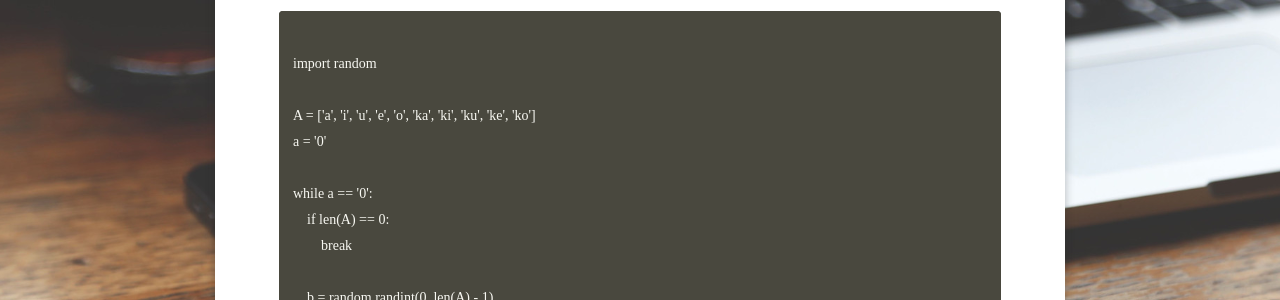
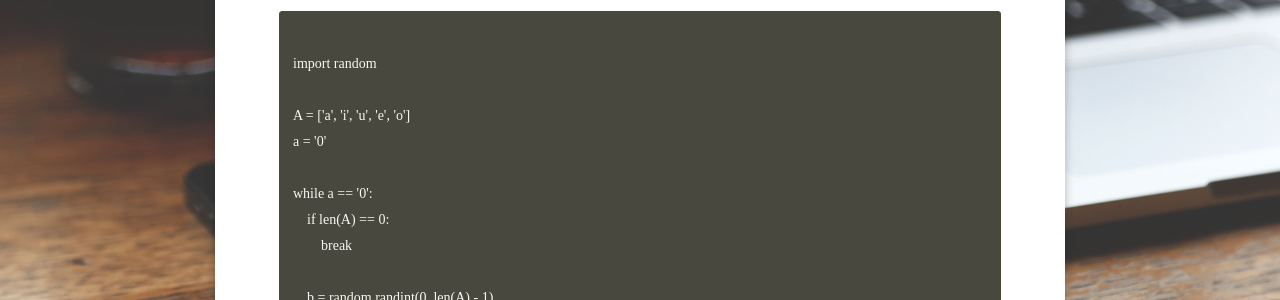
Before and after one commit to KSY1824/ksy1824.github.com, a Jekyll site: the page built from _posts/2021-04-08-Hiragana-random-printer.md, in a window 1280 px wide. Shown: the part 450-750 px from the top of the page. Built offline with Jekyll 4.4.1, drawn with Linux system fonts in a browser that asks for light colours; some web fonts are replaced; comment, search, counter and statistics services are not loaded; some of the changed text lies outside the part shown.

Commit message:
Update 2021-04-08-Hiragana-random-printer.md

```diff
--- a/_posts/2021-04-08-Hiragana-random-printer.md
+++ b/_posts/2021-04-08-Hiragana-random-printer.md
@@ -15,7 +15,7 @@ comments: true
 
 import random
 
-A = ['a', 'i', 'u', 'e', 'o', 'ka', 'ki', 'ku', 'ke', 'ko']
+A = ['a', 'i', 'u', 'e', 'o']
 a = '0'
 
 while a == '0':
```
